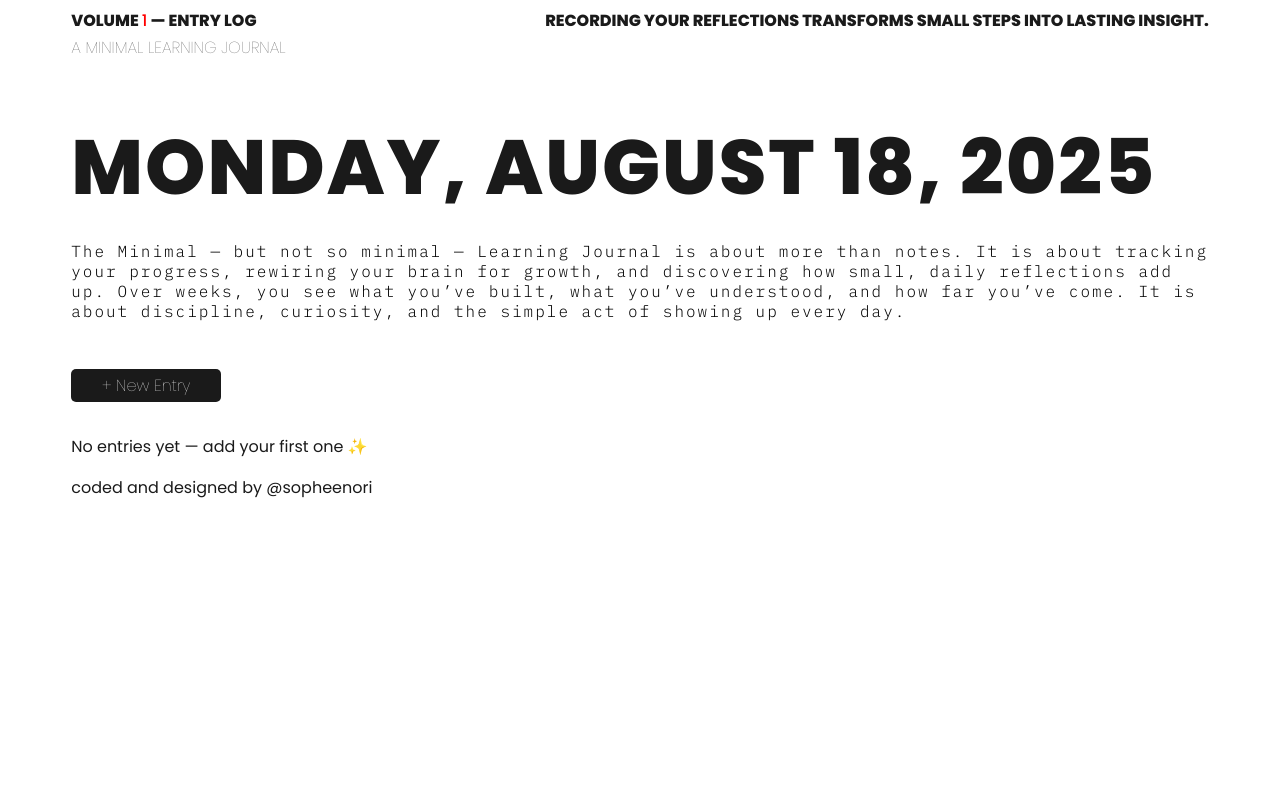
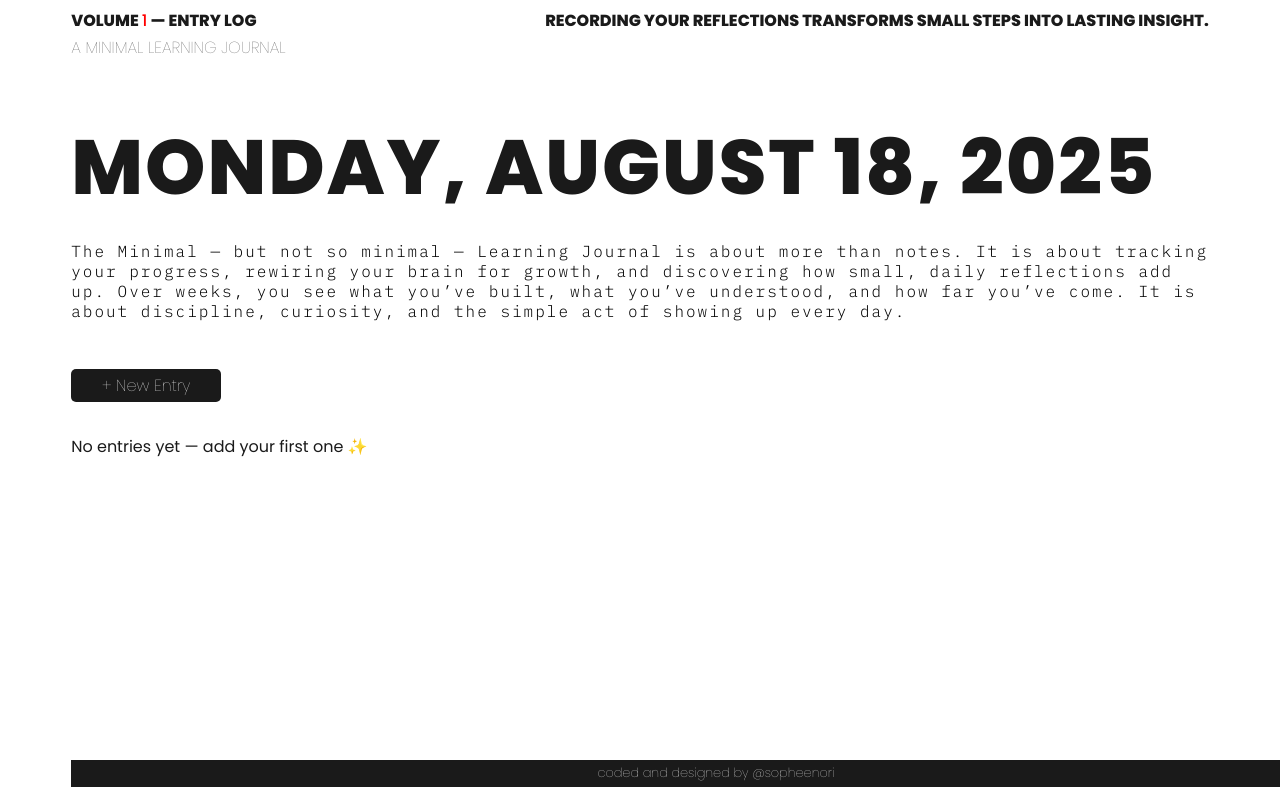
Before and after one commit to zofienora/learn-journal-v1, a React (Vite) app: page / in a window 1280 px wide. Built offline with nearby package versions, Linux system fonts and the light colour scheme.

Commit message:
styled footer

```diff
--- a/src/App.css
+++ b/src/App.css
@@ -186,3 +186,21 @@
 .entry-title { color: var(--color-dark); margin: 0 0 .5rem; font-weight: 600; }
 .entry-content { color: var(--color-medium); white-space: pre-wrap; }
 .entry-date { color: var(--color-medium); font-size: .85rem; }
+
+
+
+
+/* --------------------------FOOTER--------------------------------------- */
+
+.footer {
+  position: fixed;
+  bottom: 0;
+  width: 100%;
+  background-color: var(--color-dark);
+  color: var(--color-light);
+  text-align: center;
+  padding: .3rem;
+  font-family: 'Poppins', sans-serif;
+  font-size: 0.8rem;
+  font-weight: 100;
+}
```
